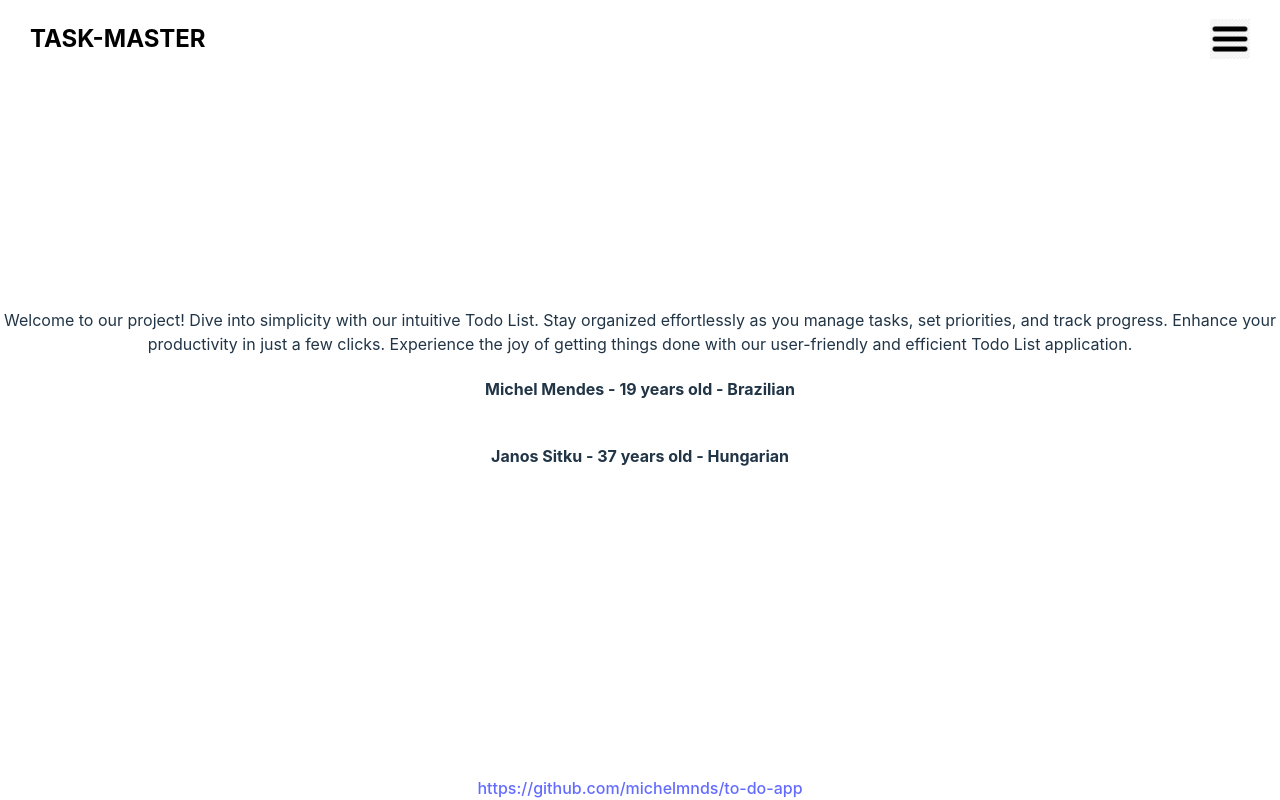
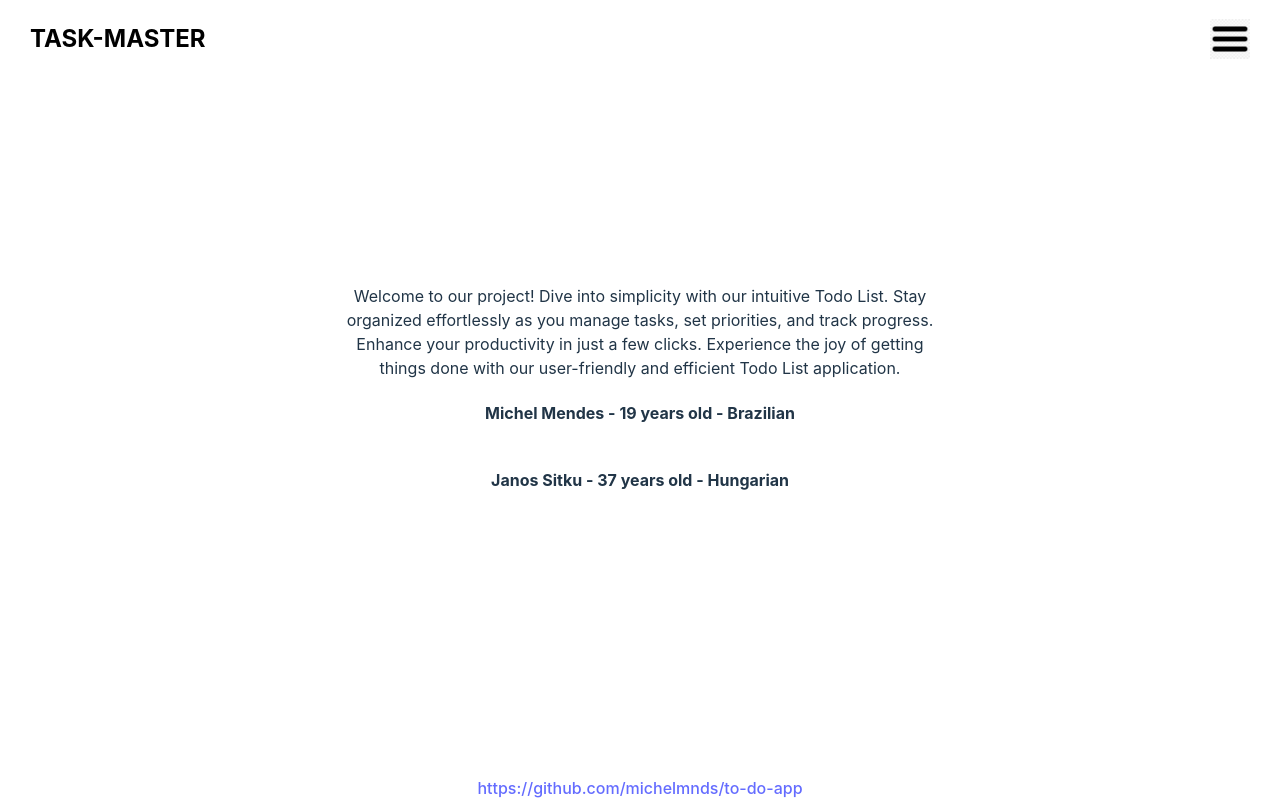
Before and after one commit to michelmnds/to-do-app, a React (Vite) app in the folder to-do-app/: page /about in a window 1280 px wide. Built offline with nearby package versions, Linux system fonts and the light colour scheme.

Commit message:
finished styling

```diff
--- a/to-do-app/src/components/AboutPage/style.css
+++ b/to-do-app/src/components/AboutPage/style.css
@@ -8,4 +8,7 @@
     text-align: center;
 
     height: 80vh;
+
+    width: 600px;
+    margin: 0 auto;
 }
```
